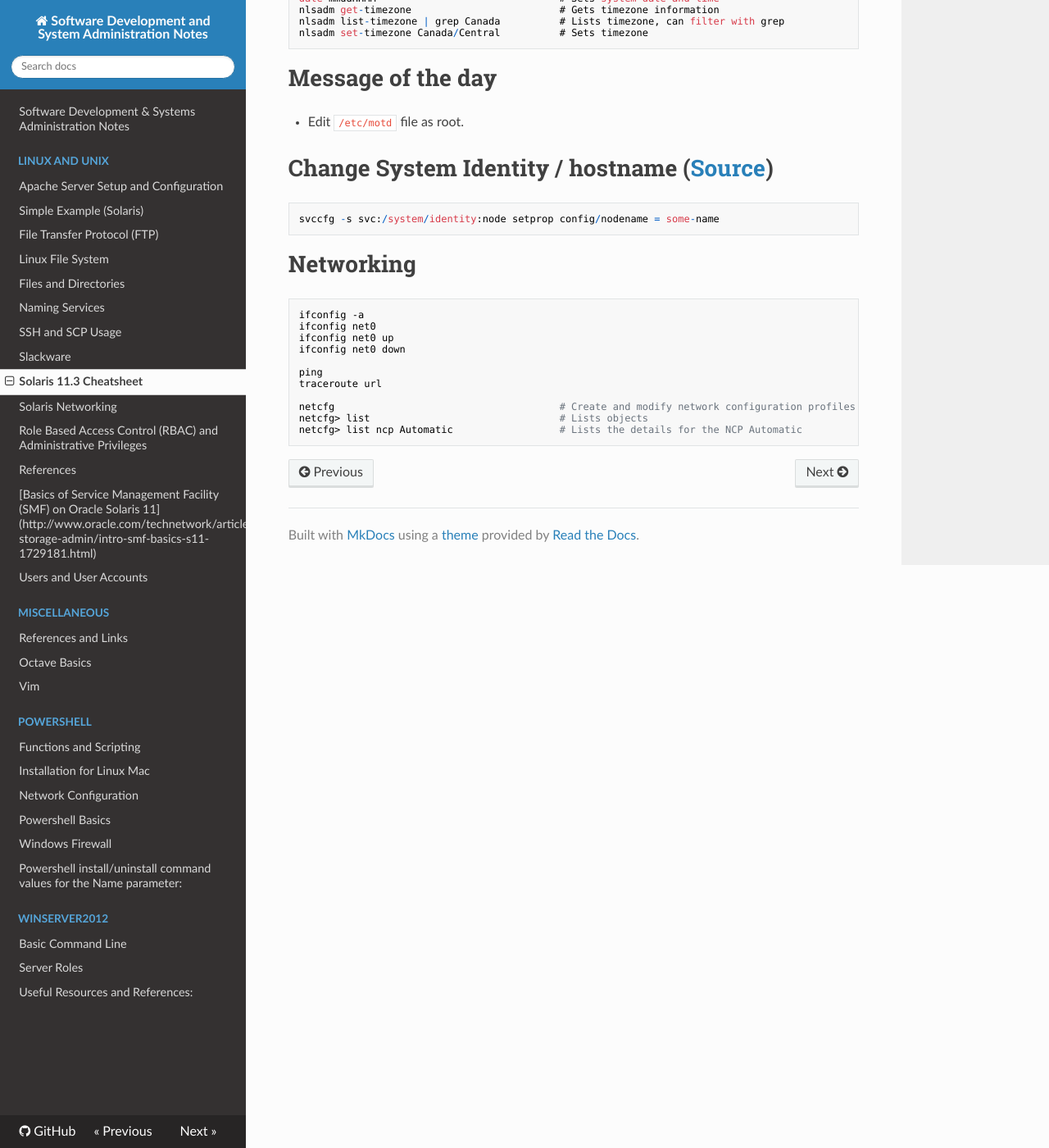
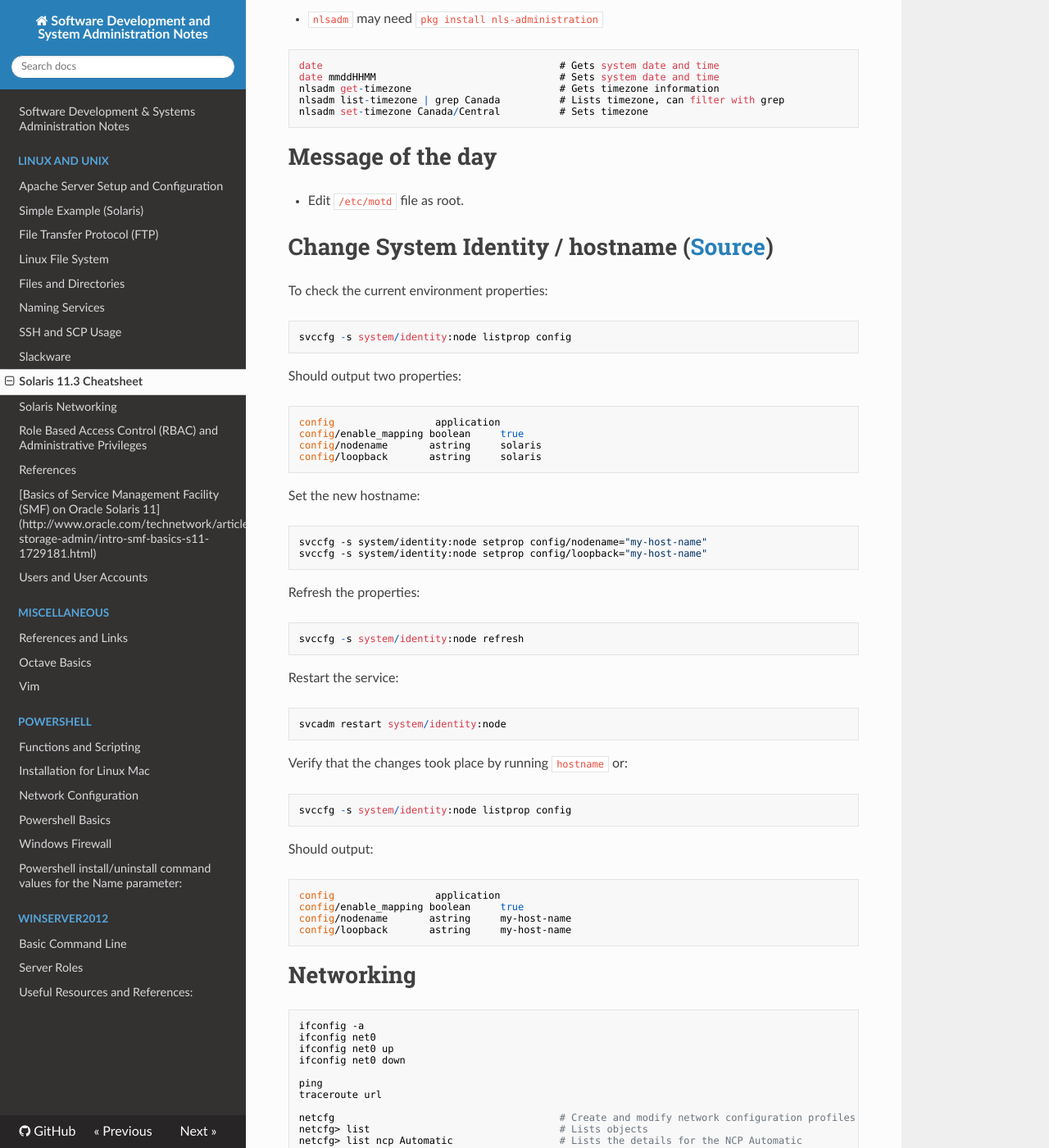
Before and after one commit to dotneko/dev-sysadmin, an MkDocs documentation site: the page built from docs/Linux-and-Unix/Solaris_CheatSheet.md, in a window 1280 px wide and 1400 px high, scrolled down 2573 px. Shown: the whole window at 82% size. Built offline with MkDocs 1.6.1, drawn with Linux system fonts in a browser that asks for light colours; nearby versions of some CDN libraries; some of the changed text lies outside the part shown.

````diff
--- a/docs/Linux-and-Unix/Solaris_CheatSheet.md
+++ b/docs/Linux-and-Unix/Solaris_CheatSheet.md
@@ -129,9 +133,42 @@ nlsadm set-timezone Canada/Central          # Sets timezone
 # Message of the day
 - Edit `/etc/motd` file as root.
 
-# Change System Identity / hostname ([Source](https://docs.oracle.com/cd/E23824_01/html/821-1451/sysressysinfo-8.html))
+# Change System Identity / hostname ([Source](https://blogs.oracle.com/VDIpier/entry/solaris_11_changing_the_hostname))
+
+To check the current environment properties:
 ```
-svccfg -s svc:/system/identity:node setprop config/nodename = some-name
+svccfg -s system/identity:node listprop config
+```
+Should output two properties:
+```
+config                 application
+config/enable_mapping boolean     true
+config/nodename       astring     solaris
+config/loopback       astring     solaris
+```
+Set the new hostname:
+```
+svccfg -s system/identity:node setprop config/nodename="my-host-name"
+svccfg -s system/identity:node setprop config/loopback="my-host-name"
+```
+Refresh the properties:
+```
+svccfg -s system/identity:node refresh
+```
+Restart the service:
+```
+svcadm restart system/identity:node
+```
+Verify that the changes took place by running `hostname` or:
+```
+svccfg -s system/identity:node listprop config
+```
+Should output:
+```
+config                 application
+config/enable_mapping boolean     true
+config/nodename       astring     my-host-name
+config/loopback       astring     my-host-name
 ```
 
 # Networking
@@ -149,3 +186,17 @@ netcfg                                      # Create and modify network configur
 netcfg> list                                # Lists objects
 netcfg> list ncp Automatic                  # Lists the details for the NCP Automatic
 ```
+
+# Installing the Graphical User Interface
+```
+pkg install solaris-desktop
+```
+
+### Disabling and Enabling the GUI
+```
+svcadm disable application/graphical-login/gdm:default
+svcadm disable gdm                                      # Shortcut; same as above
+
+svcadm enable gdm                                       # Re-enable GUI, persists
+startx                                                  # Run once
+```
````
Also changed, not shown: other parts of docs/Linux-and-Unix/Solaris_CheatSheet.md (+4 -0 lines), docs/Linux-and-Unix/Bash_Automating_User_and_Passwords.md (+1 -0 lines), docs/Linux-and-Unix/Solaris_Roles.md (+24 -8 lines), docs/Linux-and-Unix/Users_and_Groups.md (+5 -29 lines).
